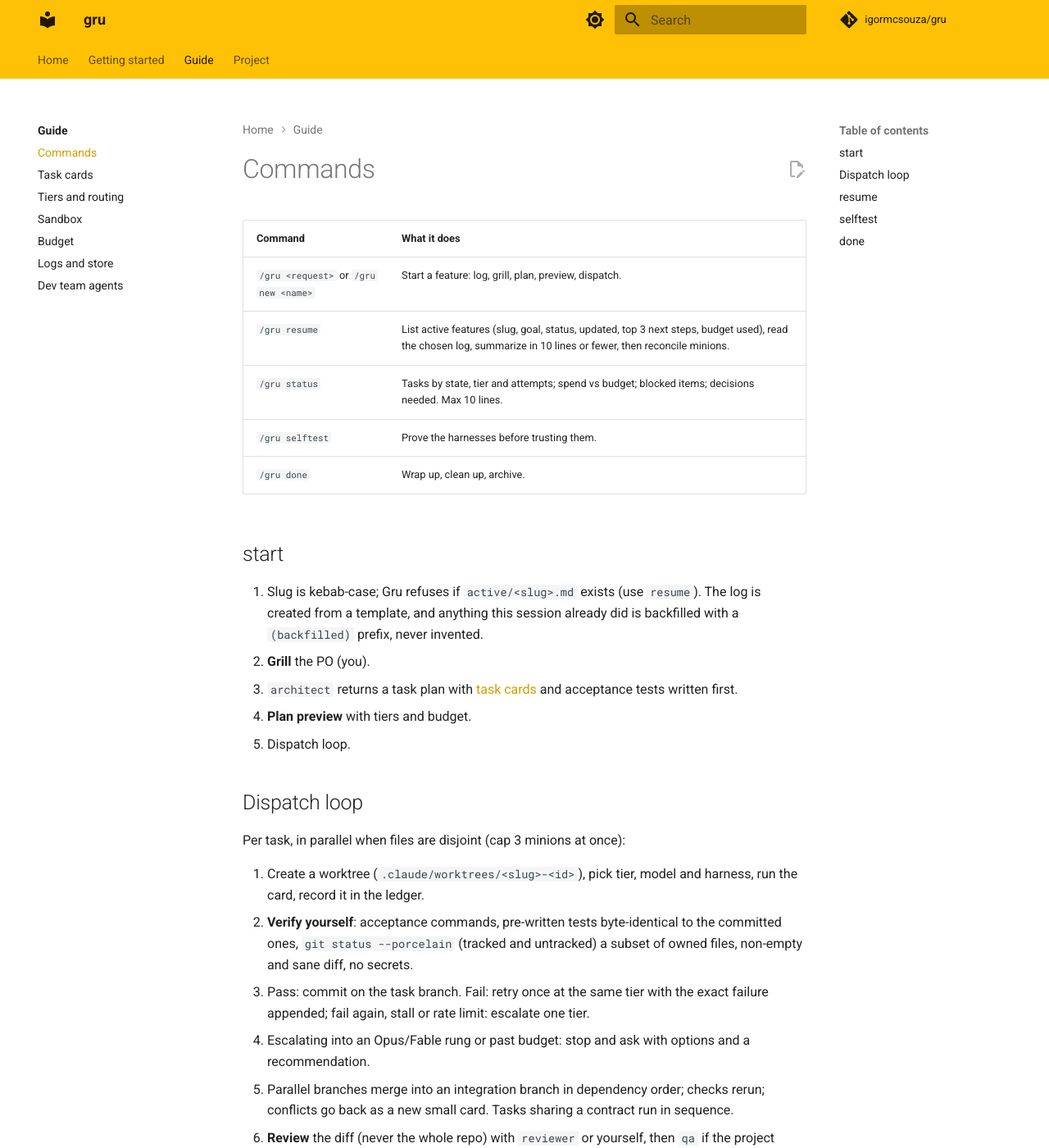
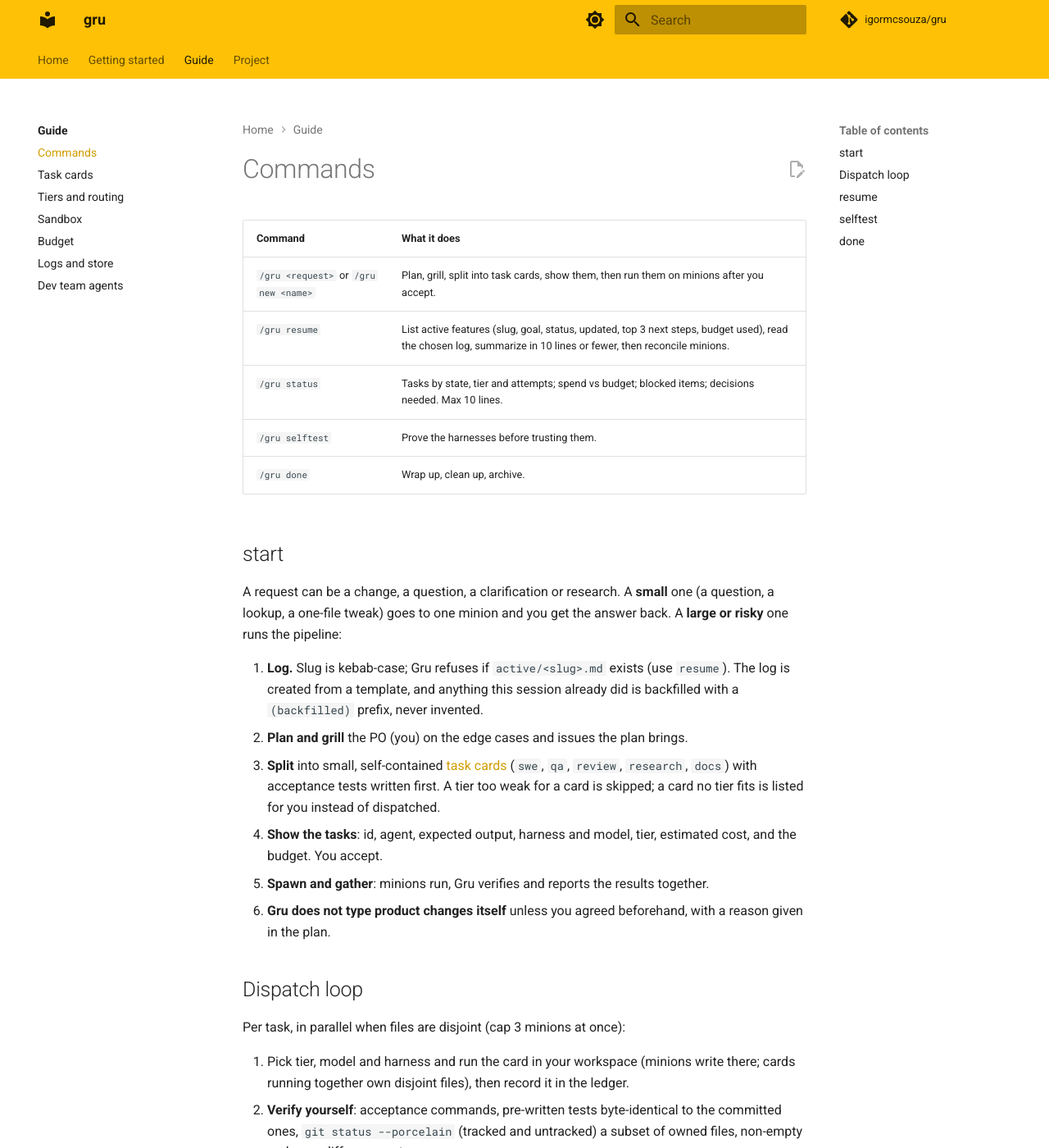
Before and after one commit to igormcsouza/gru, an MkDocs documentation site: the page built from docs/guide/commands.md, in a window 1280 px wide and 1400 px high. Shown: the whole window at 82% size. Built offline with MkDocs 1.6.1 and Material for MkDocs 9.7.7, drawn with Linux system fonts in a browser that asks for light colours; comment, search, counter and statistics services are not loaded; some of the changed text lies outside the part shown.

Commit message:
feat(skill): plan, split into cards, show, then spawn; minions write to the workspace
/gru <request> now sizes the request (small: one minion answers; large: plan,
grill, split into small self-contained cards, show agent/output/tier, spawn
after accept, gather). Gru does not type product changes itself unless the PO
agreed first with a reason. Minions write to the session workspace.

Co-Authored-By: Claude Sonnet 5.5 <noreply@anthropic.com>

```diff
--- a/docs/guide/commands.md
+++ b/docs/guide/commands.md
@@ -2,7 +2,7 @@
 
 | Command | What it does |
 |---|---|
-| `/gru <request>` or `/gru new <name>` | Start a feature: log, grill, plan, preview, dispatch. |
+| `/gru <request>` or `/gru new <name>` | Plan, grill, split into task cards, show them, then run them on minions after you accept. |
 | `/gru resume` | List active features (slug, goal, status, updated, top 3 next steps, budget used), read the chosen log, summarize in 10 lines or fewer, then reconcile minions. |
 | `/gru status` | Tasks by state, tier and attempts; spend vs budget; blocked items; decisions needed. Max 10 lines. |
 | `/gru selftest` | Prove the harnesses before trusting them. |
@@ -10,19 +10,22 @@
 
 ## start
 
-1. Slug is kebab-case; Gru refuses if `active/<slug>.md` exists (use `resume`). The log is created from a template, and anything this session already did is backfilled with a `(backfilled)` prefix, never invented.
-2. **Grill** the PO (you).
-3. `architect` returns a task plan with [task cards](task-cards.md) and acceptance tests written first.
-4. **Plan preview** with tiers and budget.
-5. Dispatch loop.
+A request can be a change, a question, a clarification or research. A **small** one (a question, a lookup, a one-file tweak) goes to one minion and you get the answer back. A **large or risky** one runs the pipeline:
+
+1. **Log.** Slug is kebab-case; Gru refuses if `active/<slug>.md` exists (use `resume`). The log is created from a template, and anything this session already did is backfilled with a `(backfilled)` prefix, never invented.
+2. **Plan and grill** the PO (you) on the edge cases and issues the plan brings.
+3. **Split** into small, self-contained [task cards](task-cards.md) (`swe`, `qa`, `review`, `research`, `docs`) with acceptance tests written first. A tier too weak for a card is skipped; a card no tier fits is listed for you instead of dispatched.
+4. **Show the tasks**: id, agent, expected output, harness and model, tier, estimated cost, and the budget. You accept.
+5. **Spawn and gather**: minions run, Gru verifies and reports the results together.
+6. **Gru does not type product changes itself** unless you agreed beforehand, with a reason given in the plan.
 
 ## Dispatch loop
 
 Per task, in parallel when files are disjoint (cap 3 minions at once):
 
-1. Create a worktree (`.claude/worktrees/<slug>-<id>`), pick tier, model and harness, run the card, record it in the ledger.
+1. Pick tier, model and harness and run the card in your workspace (minions write there; cards running together own disjoint files), then record it in the ledger.
 2. **Verify yourself**: acceptance commands, pre-written tests byte-identical to the committed ones, `git status --porcelain` (tracked and untracked) a subset of owned files, non-empty and sane diff, no secrets.
-3. Pass: commit on the task branch. Fail: retry once at the same tier with the exact failure appended; fail again, stall or rate limit: escalate one tier.
+3. Pass: commit. Fail: retry once at the same tier with the exact failure appended; fail again, stall or rate limit: escalate one tier.
 4. Escalating into an Opus/Fable rung or past budget: stop and ask with options and a recommendation.
 5. Parallel branches merge into an integration branch in dependency order; checks rerun; conflicts go back as a new small card. Tasks sharing a contract run in sequence.
 6. **Review** the diff (never the whole repo) with `reviewer` or yourself, then `qa` if the project defines e2e.
```
Also changed, not shown: README.md (+2 -1 lines), skills/gru/SKILL.md (+16 -11 lines).
